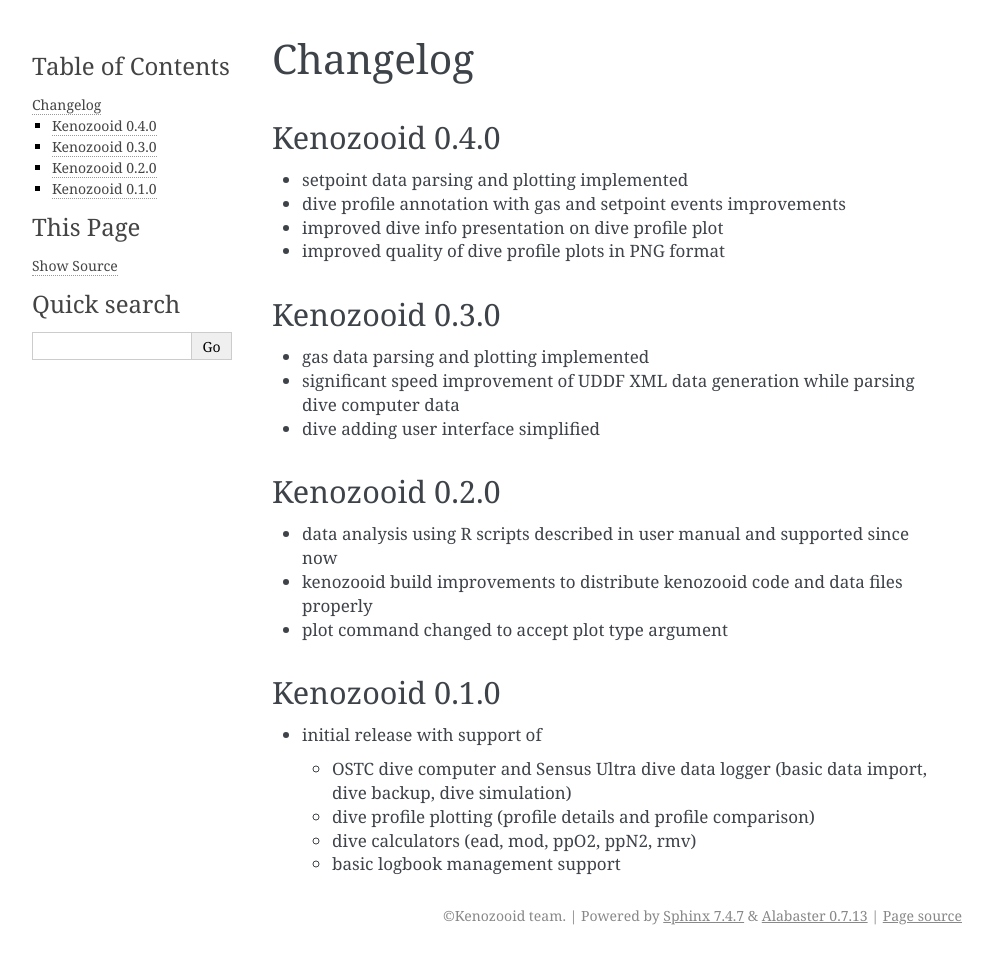
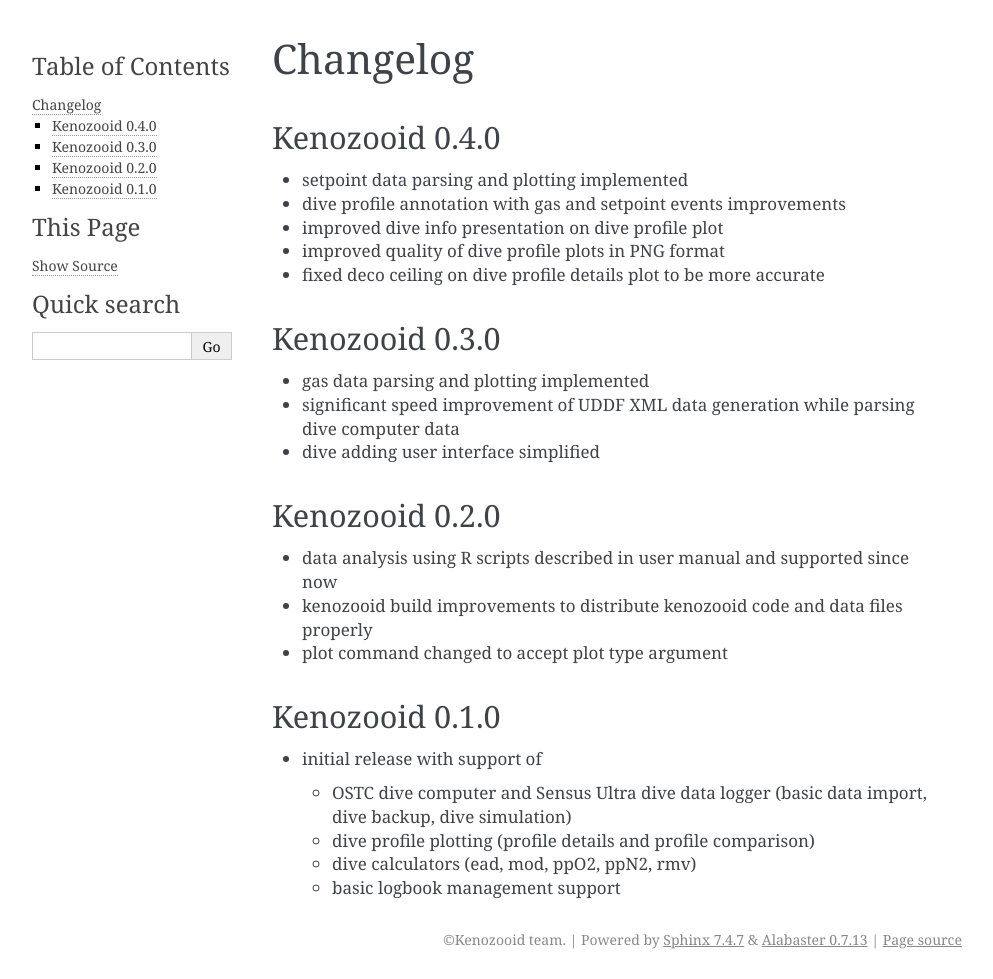
Before and after one commit to gitGNU/gnu_kenozooid, a Sphinx documentation site: the page built from doc/user/changelog.rst, in a window 1280 px wide. Shown: the whole page, without its empty margins (148-1141 px from the left). Built offline with Sphinx 7.4.7, drawn with Linux system fonts in a browser that asks for light colours; before the commit the page ends 955 px from its top, so only the background shows below that.

Commit message:
- updated changelog for ver. 0.4.0

```diff
--- a/doc/user/changelog.rst
+++ b/doc/user/changelog.rst
@@ -7,6 +7,7 @@
 - dive profile annotation with gas and setpoint events improvements
 - improved dive info presentation on dive profile plot
 - improved quality of dive profile plots in PNG format
+- fixed deco ceiling on dive profile details plot to be more accurate
 
 Kenozooid 0.3.0
 ---------------
```
